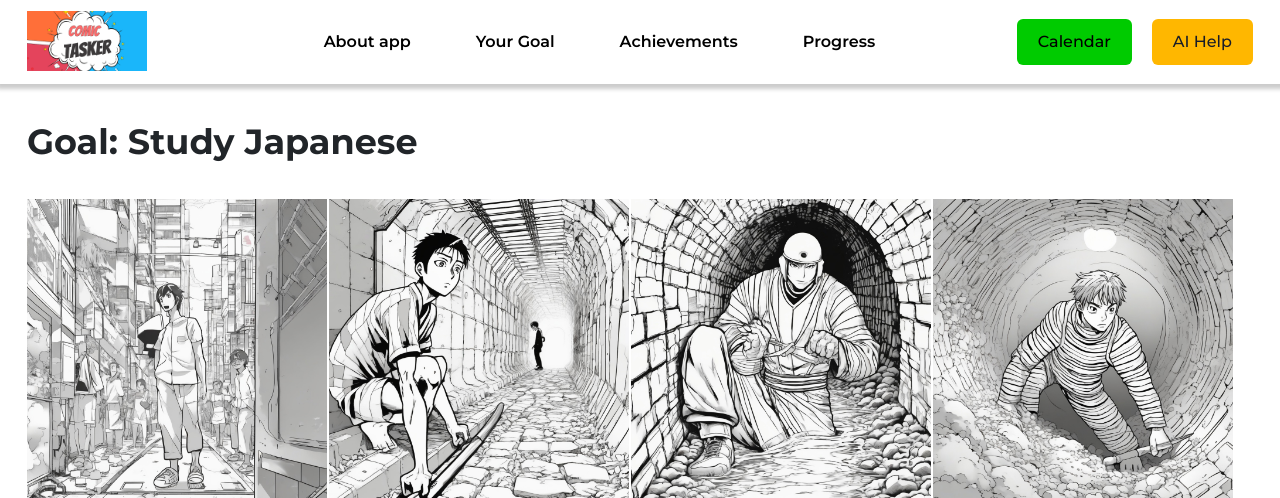
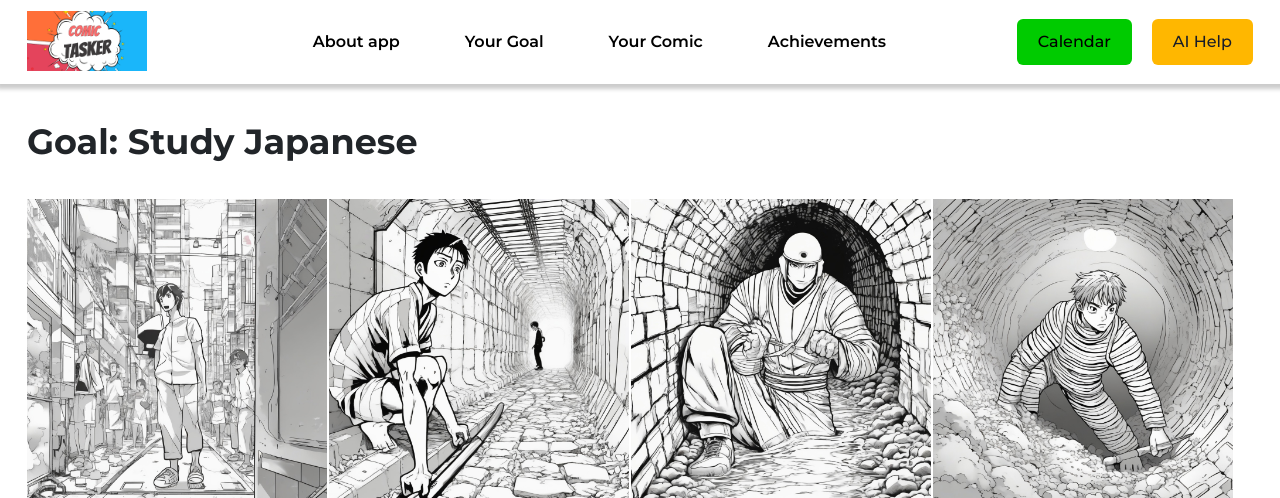
Before and after one commit to PhuNguyen-kun/comic-tasker, a Django app: page /view-comic/26/ in a window 1280 px wide. Shown: the top 498 px of the page. Run offline with Django 5.2, Linux system fonts and the light colour scheme; data comes from the database, SQL or seed files in the repository; both versions use the stored data as it was after the commit.

Commit message:
fix button

```diff
--- a/app/templates/app/header.html
+++ b/app/templates/app/header.html
@@ -95,10 +95,12 @@
                     >
                 </li>
                 <li class="navbar__item">
-                    <a href="#add-new" class="navbar__link">Achievements</a>
+                    <a href="{% url 'list_goals' %}" class="navbar__link"
+                        >Your Comic</a
+                    >
                 </li>
                 <li class="navbar__item">
-                    <a href="#docs" class="navbar__link">Progress</a>
+                    <a href="#add-new" class="navbar__link">Achievements</a>
                 </li>
             </ul>
         </nav>
--- a/app/templates/app/home.html
+++ b/app/templates/app/home.html
@@ -9,7 +9,6 @@
         <meta name="description" content="" />
         <meta name="viewport" content="width=device-width, initial-scale=1" />
         <link rel="stylesheet" href="" />
-
 
         {% comment %} Javascript {% endcomment %}
         <script
@@ -70,7 +69,7 @@
                             a dynamic calendar and engaging AI-generated comics.
                             Track your tasks, set reminders, and stay motivated
                             as you unlock fun comic panels with each completed
-                            task
+                            task.
                         </p>
                         {% comment %}
                         <div class="main-page__search">
```
Also changed, not shown: db.sqlite3, media/comics/Be rich/panel_1.png (added), media/comics/Be rich/panel_2.png (added), media/comics/Be rich/panel_3.png (added), media/comics/Be rich/panel_4.png (added), media/comics/Be rich/panel_5.png (added), media/comics/Be rich/panel_6.png (added), media/comics/Be rich/panel_7.png (added), media/comics/Be rich/panel_8.png (added), media/comics/How to have a girlfriend/panel_1.png (added), media/comics/How to have a girlfriend/panel_2.png (added), media/comics/How to have a girlfriend/panel_3.png (added), media/comics/How to have a girlfriend/panel_4.png (added), media/comics/How to have a girlfriend/panel_5.png (added), 3 more files. Lines whose indentation alone changed are shown as unchanged.
